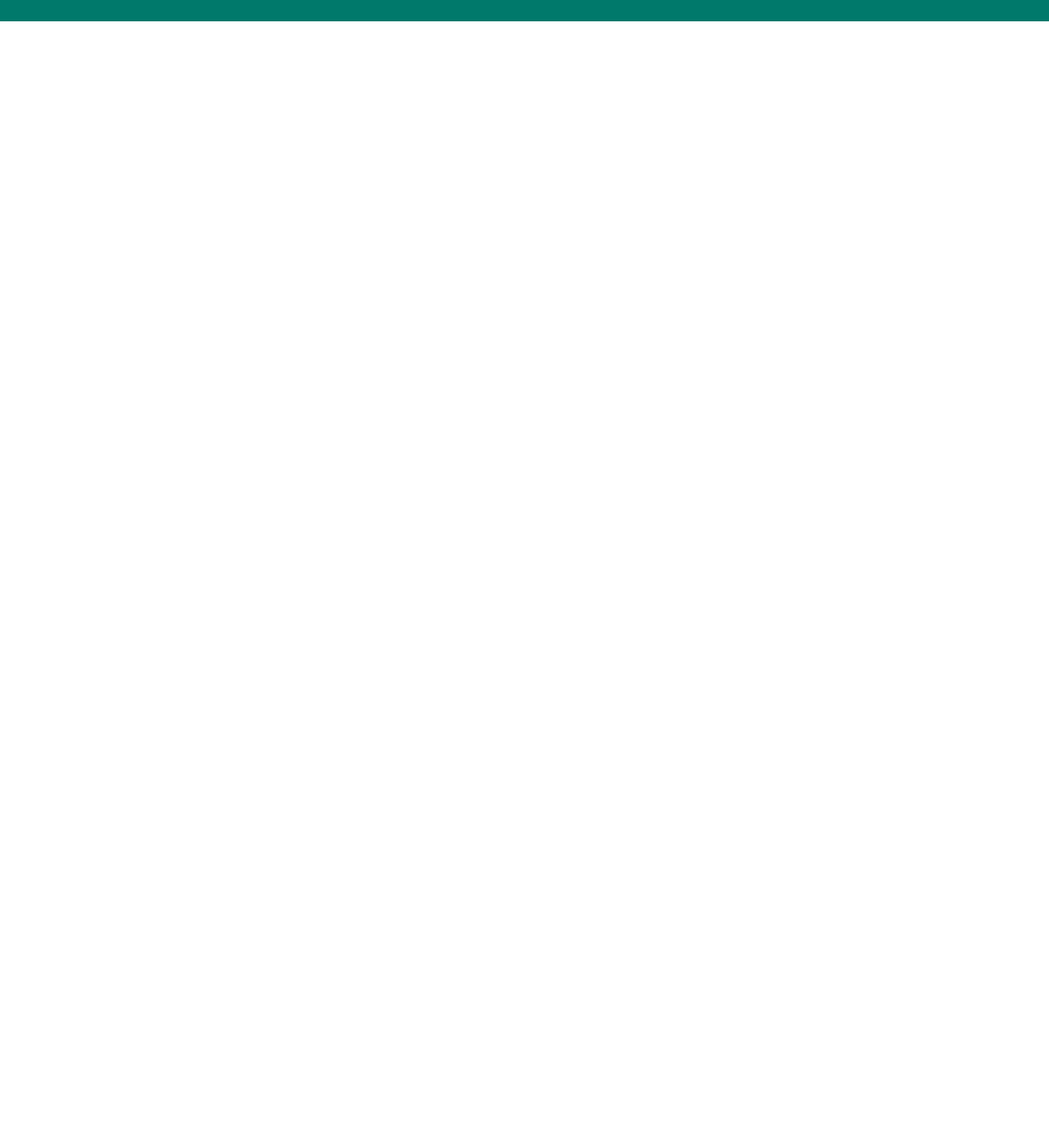
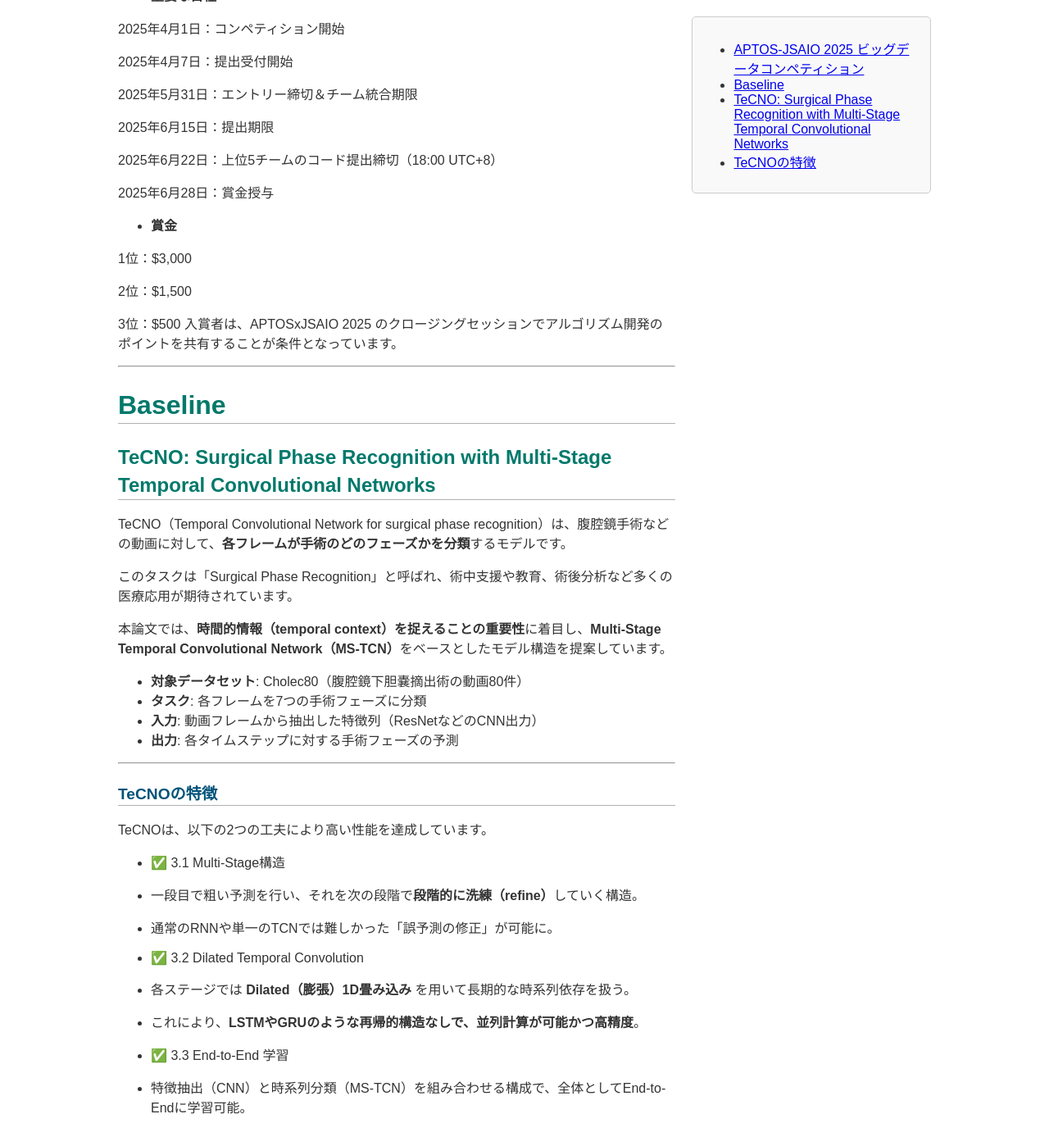
Before and after one commit to qumiclub/club-welcome-page, a Jekyll site: the page built from _posts/2025-04-18-眼科学会AIコンペ.md, in a window 1280 px wide and 1400 px high, scrolled down 420 px. Shown: the whole window at 82% size. Built offline with Jekyll 4.4.1, drawn with Linux system fonts in a browser that asks for light colours; before the commit the page ends 900 px from its top, so only the background shows below that; some of the changed text lies outside the part shown.

Commit message:
Update 2025-04-18-眼科学会AIコンペ.md

```diff
--- a/_posts/2025-04-18-眼科学会AIコンペ.md
+++ b/_posts/2025-04-18-眼科学会AIコンペ.md
@@ -2,5 +2,66 @@
 layout: article
 title: "眼科学会AIコンペ"
 author: N.Haruto
-tags: ["コンペ","画像", "Transformer"]
+tags: ["コンペ","画像","時系列処理"]
 ---
+
+# APTOS-JSAIO 2025 ビッグデータコンペティション
+
+* **概要** 本コンペティションでは、眼科手術（白内障手術）の動画から異なる手術フェーズを自動認識する ML モデルの構築が求められます。提供されるデータセットは、496件の白内障手術の映像と、35の手術フェーズの詳細なアノテーションを含みます。フェーズ認識技術の向上により、手術の標準化、医療資源の最適化、術者のトレーニング向上につながると期待されています。
+
+* **重要な日程**
+
+2025年4月1日：コンペティション開始
+
+2025年4月7日：提出受付開始
+
+2025年5月31日：エントリー締切＆チーム統合期限
+
+2025年6月15日：提出期限
+
+2025年6月22日：上位5チームのコード提出締切（18:00 UTC+8）
+
+2025年6月28日：賞金授与
+
+* **賞金**
+
+1位：$3,000
+
+2位：$1,500
+
+3位：$500 入賞者は、APTOSxJSAIO 2025 のクロージングセッションでアルゴリズム開発のポイントを共有することが条件となっています。
+
+---
+# Baseline
+## TeCNO: Surgical Phase Recognition with Multi-Stage Temporal Convolutional Networks
+
+TeCNO（Temporal Convolutional Network for surgical phase recognition）は、腹腔鏡手術などの動画に対して、**各フレームが手術のどのフェーズかを分類**するモデルです。
+
+このタスクは「Surgical Phase Recognition」と呼ばれ、術中支援や教育、術後分析など多くの医療応用が期待されています。
+
+本論文では、**時間的情報（temporal context）を捉えることの重要性**に着目し、**Multi-Stage Temporal Convolutional Network（MS-TCN）**をベースとしたモデル構造を提案しています。
+
+- **対象データセット**: Cholec80（腹腔鏡下胆嚢摘出術の動画80件）
+- **タスク**: 各フレームを7つの手術フェーズに分類
+- **入力**: 動画フレームから抽出した特徴列（ResNetなどのCNN出力）
+- **出力**: 各タイムステップに対する手術フェーズの予測
+
+---
+
+### TeCNOの特徴
+
+TeCNOは、以下の2つの工夫により高い性能を達成しています。
+
+* ✅ 3.1 Multi-Stage構造
+
+- 一段目で粗い予測を行い、それを次の段階で**段階的に洗練（refine）**していく構造。
+- 通常のRNNや単一のTCNでは難しかった「誤予測の修正」が可能に。
+
+* ✅ 3.2 Dilated Temporal Convolution
+
+- 各ステージでは **Dilated（膨張）1D畳み込み** を用いて長期的な時系列依存を扱う。
+- これにより、**LSTMやGRUのような再帰的構造なしで、並列計算が可能かつ高精度**。
+
+* ✅ 3.3 End-to-End 学習
+
+- 特徴抽出（CNN）と時系列分類（MS-TCN）を組み合わせる構成で、全体としてEnd-to-Endに学習可能。
```
